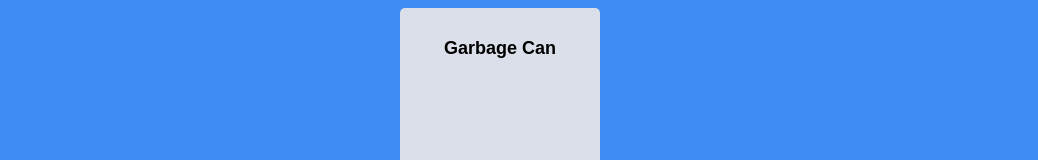
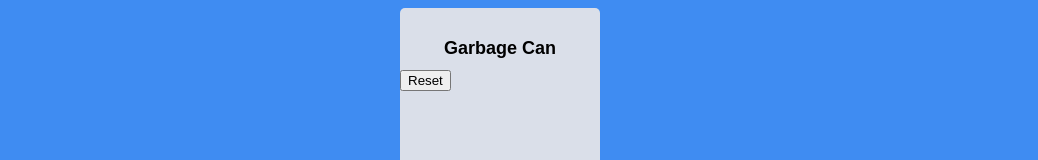
Before and after one commit to Eluwing/pratice_animation_app, a React (Create React App) app: page / in a window 1280 px wide. Shown: the part 344-504 px from the top of the page, without its empty margins (0-1038 px from the left). Built offline with nearby package versions, Linux system fonts and the light colour scheme.

Commit message:
[feature]Add garbage can reset

```diff
--- a/src/Components/GarbageBoard.tsx
+++ b/src/Components/GarbageBoard.tsx
@@ -1,8 +1,9 @@
 import { Droppable } from 'react-beautiful-dnd';
 import styled from 'styled-components';
 import DragabbleCard from './DragabbleCard';
-import { ITodo } from '../atoms';
+import { garbageCanState, ITodo } from '../atoms';
 import React from 'react';
+import { useResetRecoilState } from 'recoil';
 
 const GarbageWrapper = styled.div`
   padding: 20px 0px;
@@ -42,10 +43,16 @@ interface IBoardProps {
 }
 
 const GarbageBoard = ({ gabageCan, boardId }: IBoardProps): JSX.Element => {
+  const resetGabageState = useResetRecoilState(garbageCanState);
+
+  const onGabageReset = (): void => {
+    resetGabageState();
+  };
   // DroppableProvided:magic, DroppableStateSnapshot:info
   return (
     <GarbageWrapper>
       <Title>{boardId}</Title>
+      <button onClick={onGabageReset}>Reset</button>
       <Droppable droppableId={boardId}>
         {(magic, info) => (
           <Area
```
